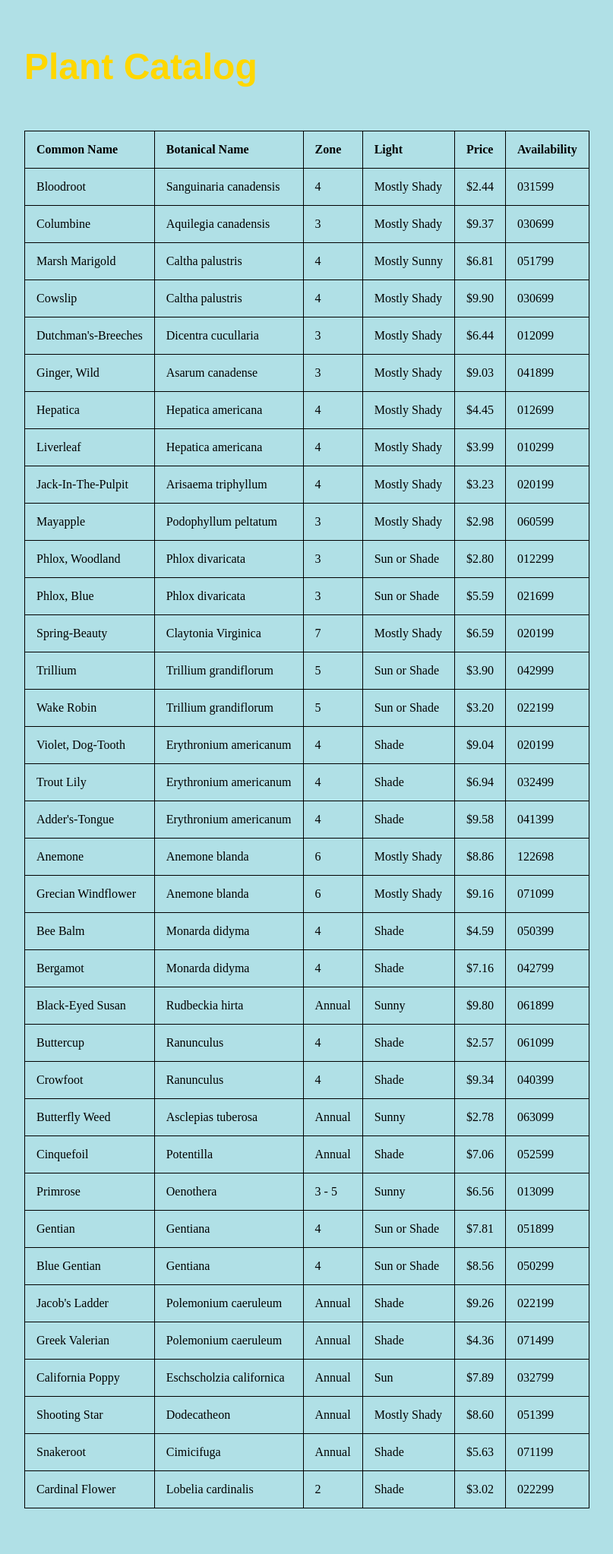
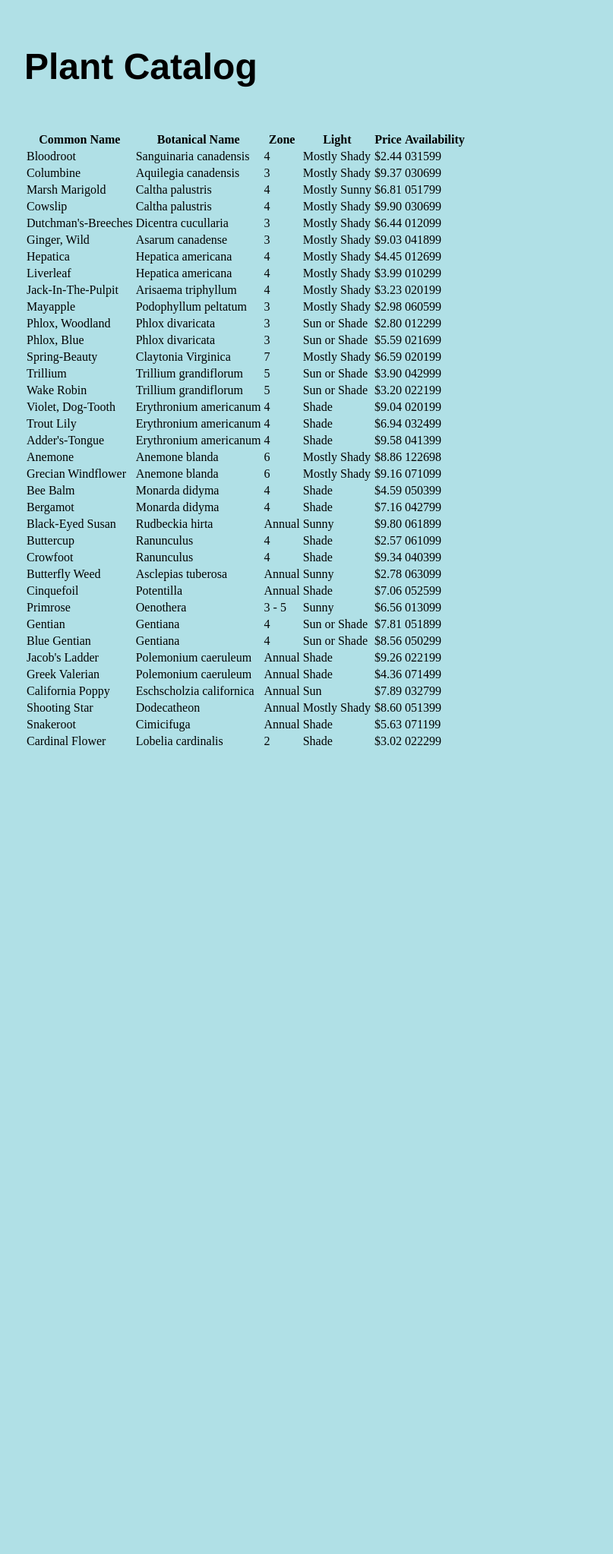
Before and after one commit to JOSH-KO/JOSH-KO.github.io, a Jekyll site: the page homework/hw3/Homework3.html, which Jekyll copies as it is, in a window 1280 px wide. Shown: the whole page at 76% size, without its empty margins (160-967 px from the left). Built offline with Jekyll 4.4.1, drawn with Linux system fonts in a browser that asks for light colours; after the commit the page ends 1048 px from its top, so only the background shows below that.

Commit message:
Update main.css

```diff
--- a/css/main.css
+++ b/css/main.css
@@ -3,29 +3,6 @@ body {
     width: 70%;
     background-color: powderblue;
 }
-
-table, th, td {
-  border: 1px solid black;
-}
-
-th, td {
-  padding: 15px;
-  text-align: left;
-}
-
-table {
-border-collapse: collapse;
-}
-
-tr:nth-child(2|4|6) {
-  background-color: Gainsboro;
-}
-
-tr:nth-child(1|2|5) {
-  background-color: #FFFFF0;
-}
-
-tr:hover {background-color: #FFD700;}
 
 nav ul, footer ul {
     font-family:'Helvetica', 'Arial', 'Sans-Serif';
@@ -57,8 +34,7 @@ h1 {
     height: 80px;
     font-size: 3em;
     font-family:'Helvetica', 'Arial', 'Sans-Serif';
-    color: #FFD700;
-}
+    }
 
 p {
     font-size: 1.5em;
```
